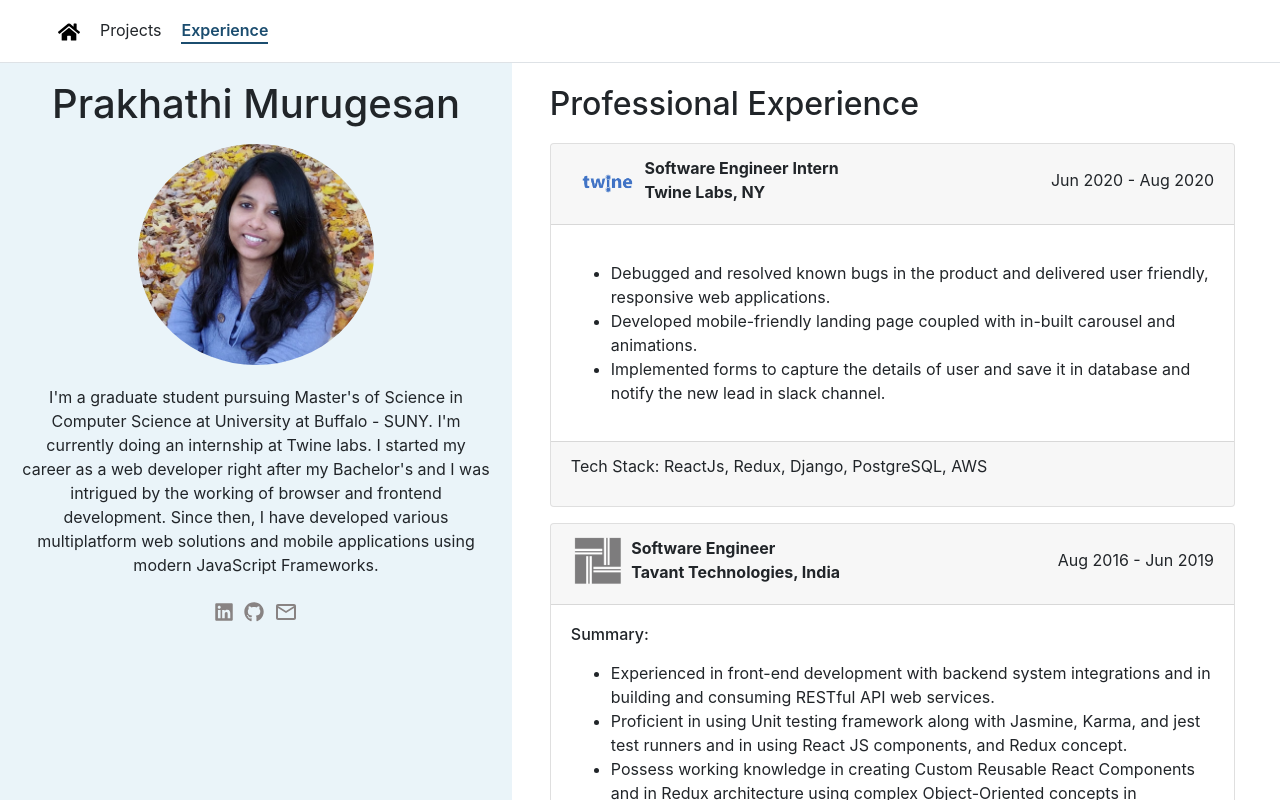
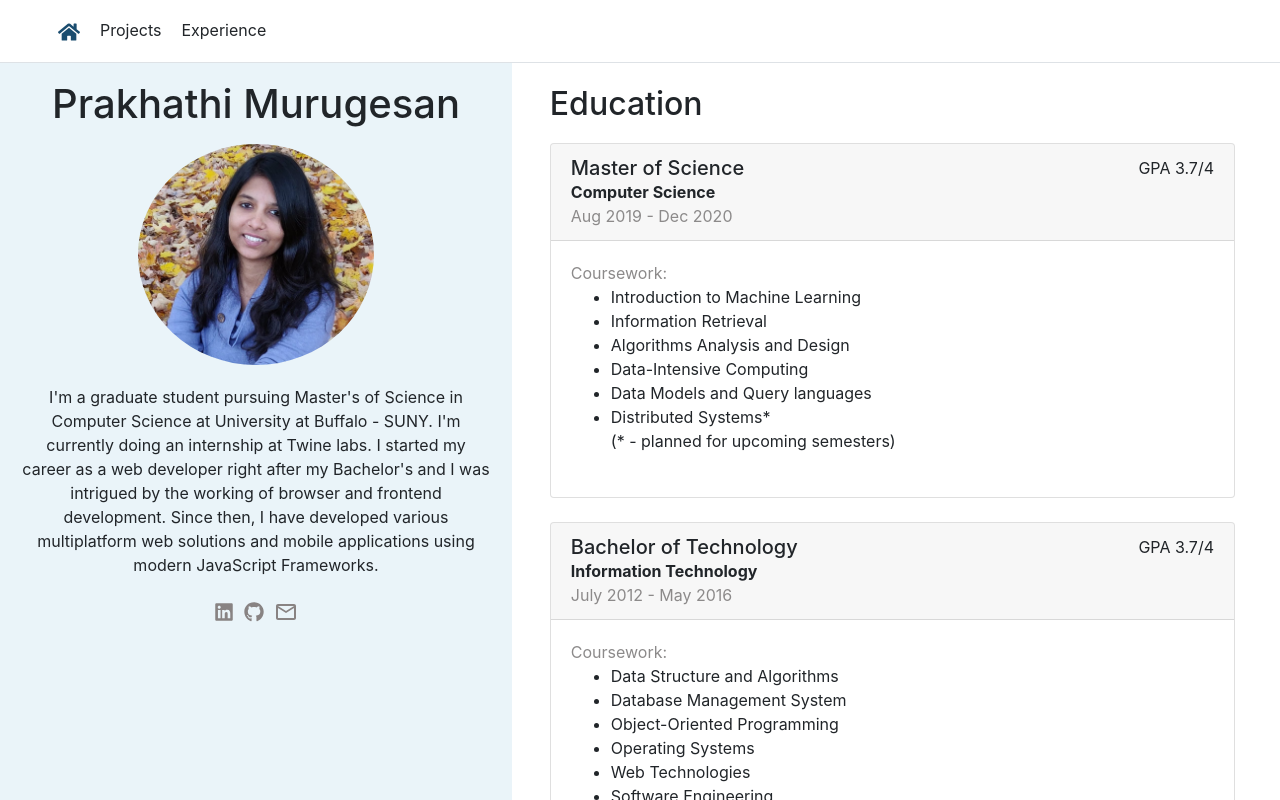
Before and after one commit to prakhathi-m/portfolio, a React (Create React App) app: page / in a window 1280 px wide. Shown: the top 800 px of the page. Built offline with nearby package versions, Linux system fonts and the light colour scheme.

Commit message:
Update Layout.js

```diff
--- a/src/components/Layout.js
+++ b/src/components/Layout.js
@@ -7,7 +7,7 @@ import Home from "./Home";
 import Experience from "./Experience";
 
 export default function AboutMe() {
-  const [tab, setTab] = useState("experience");
+  const [tab, setTab] = useState("home");
 
   return (
     <div>
```
